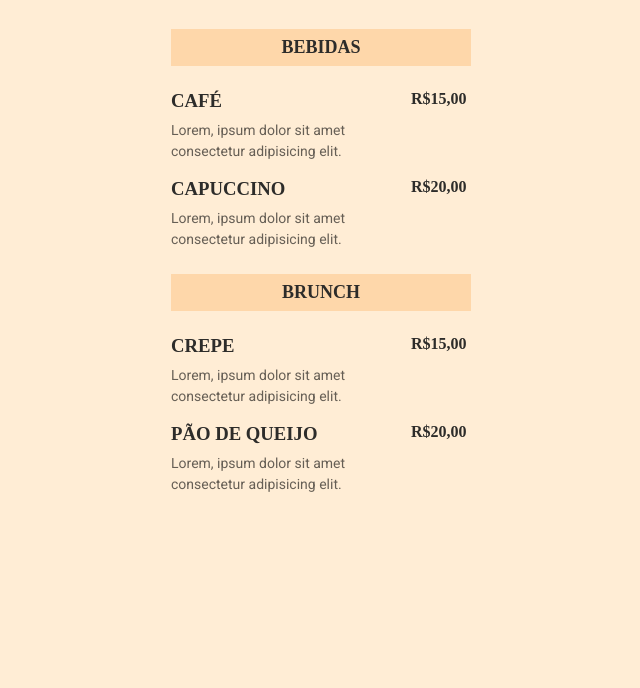
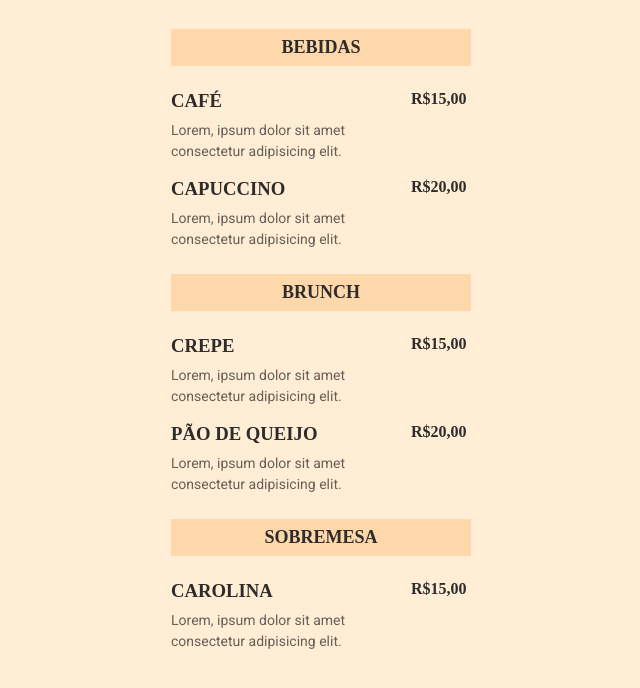
Before and after one commit to EduardoTampelini/Cardapio-digital, a plain HTML site: page index.html in a window 1280 px wide. Shown: the part 92-780 px from the top of the page, without its empty margins (319-959 px from the left). Drawn offline with Linux system fonts and the light colour scheme; a web font is replaced by a local one.

Commit message:
adicionado o menu de sobremesa

```diff
--- a/index.html
+++ b/index.html
@@ -74,5 +74,22 @@
        </li>
      </ul>
    </section>
+   <section>
+    <h2>Sobremesa</h2>
+    <ul>
+      <li>
+        <div class="details">
+          <h3>Carolina</h3>
+          <p class="description">
+            Lorem, ipsum dolor sit amet consectetur adipisicing elit.
+          </p>
+        </div>
+
+        <strong  class="price">
+          R$15,00
+        </strong>
+      </li>
+    </ul>
+  </section>
   </body>
 </html>
```
